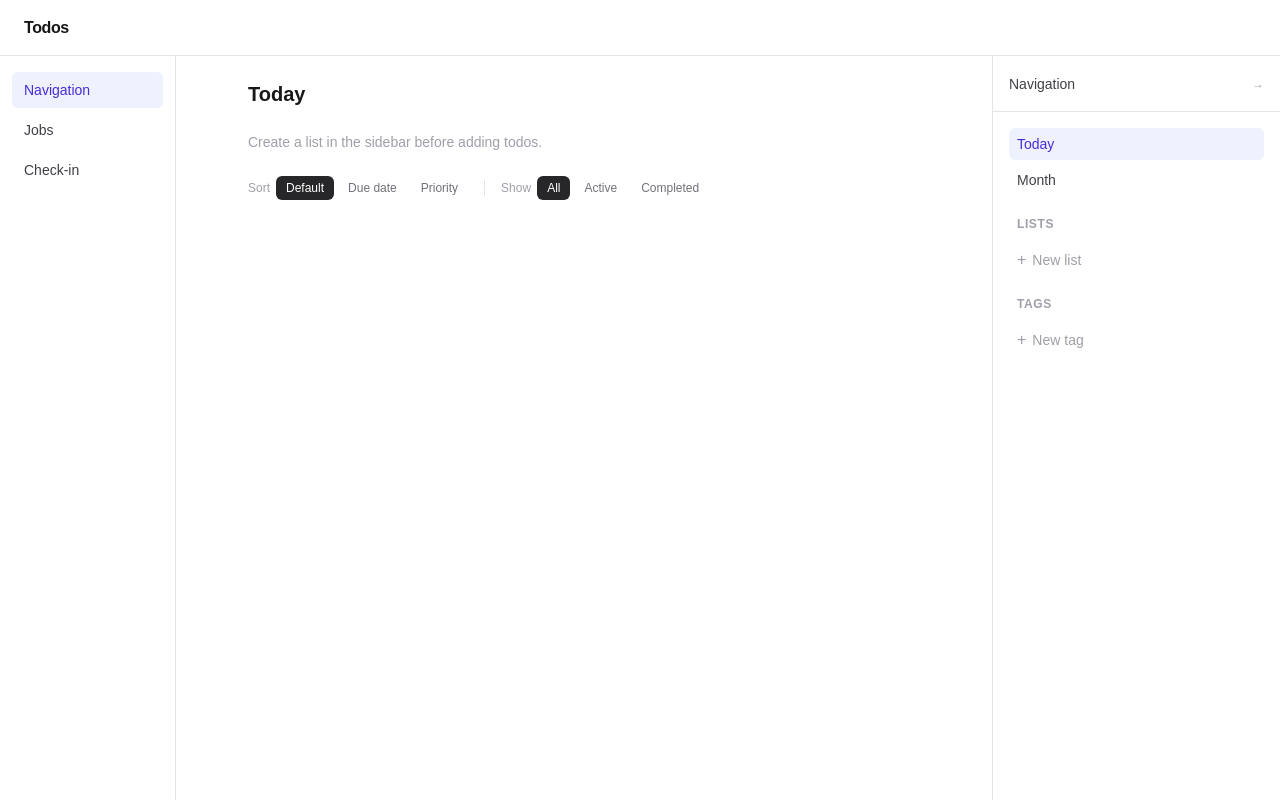
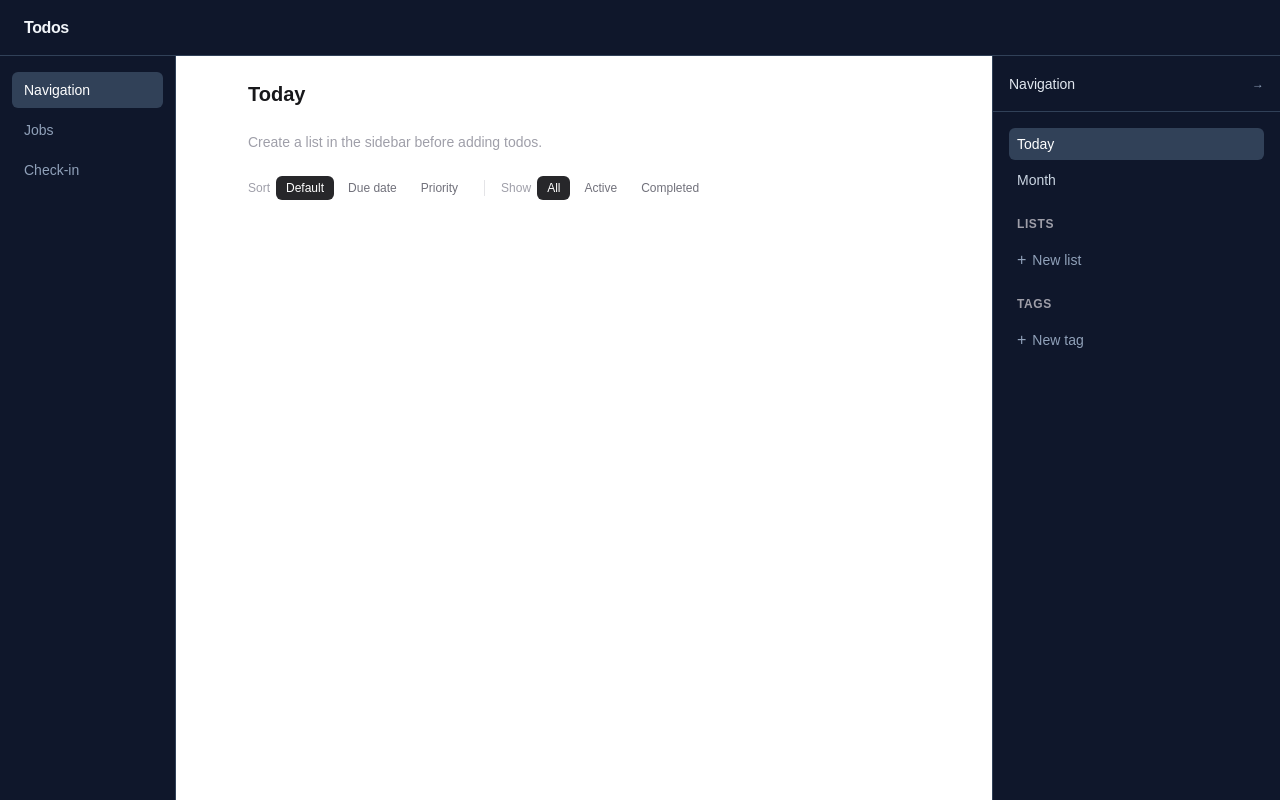
Before and after one commit to Jonathanko52/personal-interface, a Next.js app: page / in a window 1280 px wide. Built offline with nearby package versions, Linux system fonts and the light colour scheme.

Commit message:
Color changes

```diff
--- a/app/components/AppShell.tsx
+++ b/app/components/AppShell.tsx
@@ -21,8 +21,8 @@ export default function AppShell({ children }: { children: React.ReactNode }) {
 
   return (
     <>
-      <header className="h-14 shrink-0 border-b border-zinc-200 bg-white flex items-center px-6">
-        <span className="font-semibold tracking-tight">Todos</span>
+      <header className="h-14 shrink-0 border-b border-slate-700 bg-slate-900 flex items-center px-6">
+        <span className="font-semibold tracking-tight text-slate-100">Todos</span>
       </header>
       <div className="flex flex-1 overflow-hidden">
         <Sidebar activePanel={activePanel} onSelect={handleSelect} />
--- a/app/components/NavigationPanel.tsx
+++ b/app/components/NavigationPanel.tsx
@@ -78,8 +78,8 @@ export default function NavigationPanel() {
   const linkClass = (href: string) =>
     `flex items-center gap-2 text-sm rounded-md px-2 py-1.5 transition-colors ${
       pathname === href
-        ? "bg-indigo-50 text-indigo-700 font-medium"
-        : "text-zinc-700 hover:text-zinc-900 hover:bg-zinc-100"
+        ? "bg-slate-700 text-white font-medium"
+        : "text-slate-300 hover:text-white hover:bg-slate-700"
     }`;
 
   return (
@@ -137,7 +137,7 @@ export default function NavigationPanel() {
               onChange={(e) => setNewName(e.target.value)}
               onKeyDown={(e) => e.key === "Escape" && handleAddCancel()}
               placeholder="List name"
-              className="text-sm border border-zinc-300 rounded-md px-2 py-1.5 outline-none focus:border-indigo-400 transition-colors"
+              className="text-sm text-zinc-900 border border-zinc-300 rounded-md px-2 py-1.5 outline-none focus:border-indigo-400 transition-colors"
             />
             <div className="flex gap-1.5 flex-wrap">
               {COLOR_OPTIONS.map((c) => (
@@ -158,7 +158,7 @@ export default function NavigationPanel() {
         ) : (
           <button
             onClick={() => setAdding(true)}
-            className="mt-1 flex items-center gap-1.5 text-sm text-zinc-400 hover:text-zinc-700 px-2 py-1.5 rounded-md hover:bg-zinc-100 transition-colors w-full"
+            className="mt-1 flex items-center gap-1.5 text-sm text-slate-400 hover:text-white px-2 py-1.5 rounded-md hover:bg-slate-700 transition-colors w-full"
           >
             <span className="text-base leading-none">+</span> New list
           </button>
@@ -213,7 +213,7 @@ export default function NavigationPanel() {
         ) : (
           <button
             onClick={() => setAddingTag(true)}
-            className="mt-1 flex items-center gap-1.5 text-sm text-zinc-400 hover:text-zinc-700 px-2 py-1.5 rounded-md hover:bg-zinc-100 transition-colors w-full"
+            className="mt-1 flex items-center gap-1.5 text-sm text-slate-400 hover:text-white px-2 py-1.5 rounded-md hover:bg-slate-700 transition-colors w-full"
           >
             <span className="text-base leading-none">+</span> New tag
           </button>
--- a/app/components/RightPanel.tsx
+++ b/app/components/RightPanel.tsx
@@ -24,10 +24,10 @@ export default function RightPanel({ activePanel, minimized, onMinimize, onResto
     return (
       <div
         onClick={onRestore}
-        className="shrink-0 w-8 border-l border-zinc-200 bg-white flex items-center justify-center cursor-pointer hover:bg-zinc-50 transition-colors"
+        className="shrink-0 w-8 border-l border-slate-700 bg-slate-900 flex items-center justify-center cursor-pointer hover:bg-slate-800 transition-colors"
         title={`Restore ${PANEL_LABELS[activePanel]}`}
       >
-        <span className="text-xs font-medium text-zinc-400 hover:text-zinc-700 transition-colors"
+        <span className="text-xs font-medium text-slate-400 hover:text-white transition-colors"
           style={{ writingMode: "vertical-rl", textOrientation: "mixed", transform: "rotate(180deg)" }}
         >
           {PANEL_LABELS[activePanel]}
@@ -37,12 +37,12 @@ export default function RightPanel({ activePanel, minimized, onMinimize, onResto
   }
 
   return (
-    <div className="shrink-0 w-72 border-l border-zinc-200 bg-white flex flex-col transition-all duration-300">
-      <div className="h-14 shrink-0 flex items-center justify-between px-4 border-b border-zinc-200">
-        <span className="text-sm font-medium text-zinc-700">{PANEL_LABELS[activePanel]}</span>
+    <div className="shrink-0 w-72 border-l border-slate-700 bg-slate-900 flex flex-col transition-all duration-300">
+      <div className="h-14 shrink-0 flex items-center justify-between px-4 border-b border-slate-700">
+        <span className="text-sm font-medium text-slate-200">{PANEL_LABELS[activePanel]}</span>
         <button
           onClick={onMinimize}
-          className="text-zinc-400 hover:text-zinc-700 transition-colors text-xs"
+          className="text-slate-400 hover:text-white transition-colors text-xs"
           title="Minimize"
         >
           →
--- a/app/components/Sidebar.tsx
+++ b/app/components/Sidebar.tsx
@@ -15,15 +15,15 @@ interface SidebarProps {
 
 export default function Sidebar({ activePanel, onSelect }: SidebarProps) {
   return (
-    <nav className="w-44 shrink-0 border-r border-zinc-200 bg-white flex flex-col py-4 px-3 gap-1">
+    <nav className="w-44 shrink-0 border-r border-slate-700 bg-slate-900 flex flex-col py-4 px-3 gap-1">
       {NAV_ITEMS.map((item) => (
         <button
           key={item.id}
           onClick={() => onSelect(item.id)}
           className={`w-full text-left text-sm rounded-md px-3 py-2 transition-colors ${
             activePanel === item.id
-              ? "bg-indigo-50 text-indigo-700 font-medium"
-              : "text-zinc-700 hover:text-zinc-900 hover:bg-zinc-100"
+              ? "bg-slate-700 text-white font-medium"
+              : "text-slate-400 hover:text-white hover:bg-slate-700"
           }`}
         >
           {item.label}
```
